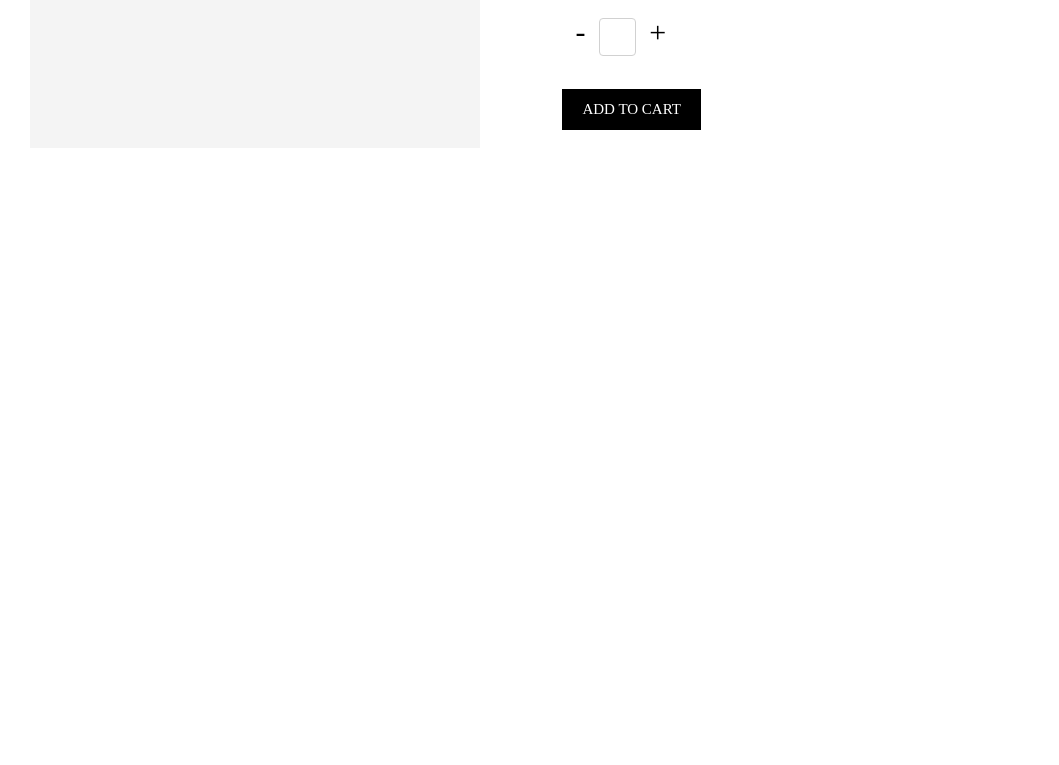
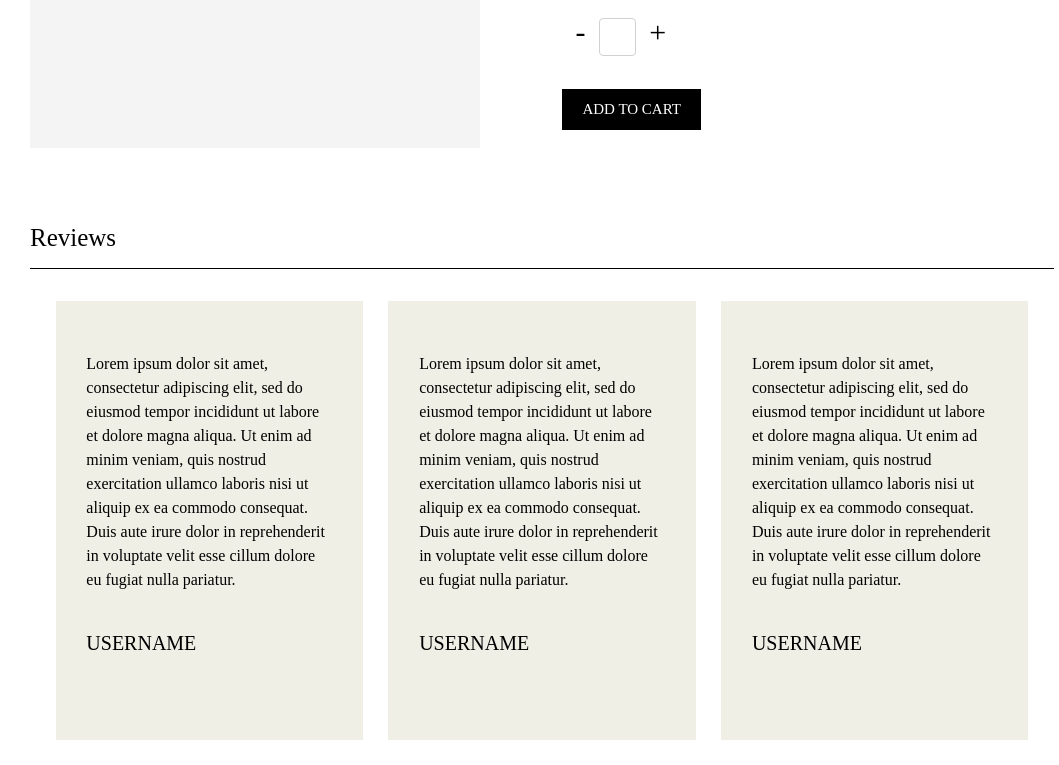
Before and after one commit to MQCOMP3120-2021/E-commerce-website-Project, a React (Create React App) app: page /product in a window 1280 px wide. Shown: the part 562-1327 px from the top of the page, without its empty margins (98-1157 px from the left). Before the commit the page ends 800 px from the top, so only its background shows below. Built offline with nearby package versions, Linux system fonts and the light colour scheme; no server answers.

Commit message:
design for review section of product

```diff
--- a/src/Product.css
+++ b/src/Product.css
@@ -102,3 +102,34 @@ body{
     padding: 3% 5%;
     font-size: 15px;
 }
+.reviewSec{
+    padding: 2% 10%;
+}
+.reviewSec h3{
+    font-weight: 500;
+    font-size: 25px;
+    margin-bottom: 0;
+}
+.reviewSec hr{
+    height:1px;
+    border-width:0;
+    color:black;
+    background-color:black;
+    margin: 1em auto 2em auto;
+}
+.productReviews{
+    display: flex;
+    justify-content: space-evenly;
+}
+.productReview{
+    background-color: rgb(240, 239, 230);
+    width: 24%;
+    padding: 5% 3%;
+}
+.productReview p{
+    line-height: 1.5em;
+}
+.productReview h5{
+    font-size: 20px;
+    font-weight: 400;
+}
--- a/src/pages/Product.js
+++ b/src/pages/Product.js
@@ -35,6 +35,24 @@ const Product = ({product, moreCart}) => {
                     </div>
                 </div>
             </div>
+            <div className="reviewSec">
+                <h3>Reviews</h3>
+                <hr/>
+                <div className="productReviews">
+                    <div className="productReview">
+                        <p>Lorem ipsum dolor sit amet, consectetur adipiscing elit, sed do eiusmod tempor incididunt ut labore et dolore magna aliqua. Ut enim ad minim veniam, quis nostrud exercitation ullamco laboris nisi ut aliquip ex ea commodo consequat. Duis aute irure dolor in reprehenderit in voluptate velit esse cillum dolore eu fugiat nulla pariatur.</p>
+                        <h5>USERNAME</h5>
+                    </div>
+                    <div className="productReview">
+                        <p>Lorem ipsum dolor sit amet, consectetur adipiscing elit, sed do eiusmod tempor incididunt ut labore et dolore magna aliqua. Ut enim ad minim veniam, quis nostrud exercitation ullamco laboris nisi ut aliquip ex ea commodo consequat. Duis aute irure dolor in reprehenderit in voluptate velit esse cillum dolore eu fugiat nulla pariatur.</p>
+                        <h5>USERNAME</h5>
+                    </div>
+                    <div className="productReview">
+                        <p>Lorem ipsum dolor sit amet, consectetur adipiscing elit, sed do eiusmod tempor incididunt ut labore et dolore magna aliqua. Ut enim ad minim veniam, quis nostrud exercitation ullamco laboris nisi ut aliquip ex ea commodo consequat. Duis aute irure dolor in reprehenderit in voluptate velit esse cillum dolore eu fugiat nulla pariatur.</p>
+                        <h5>USERNAME</h5>
+                    </div>
+                </div>
+            </div>
         </>
     )
 }
```
